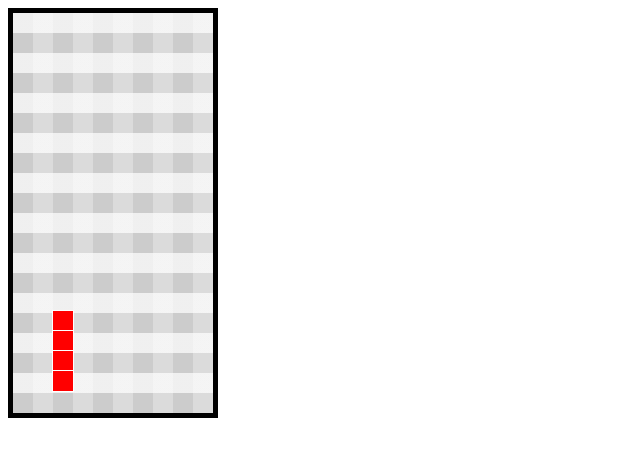
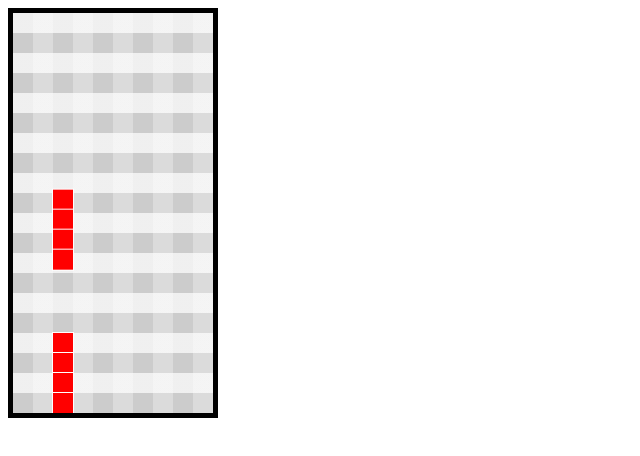
Before and after one commit to jareckikck/tetris, a plain HTML site: page index.html in a window 1280 px wide. Shown: the whole page, without its empty margins (0-640 px from the left). Drawn offline with Linux system fonts and the light colour scheme.

Commit message:
first controls attempt

```diff
--- a/chunk.js
+++ b/chunk.js
@@ -11,7 +11,8 @@ class Chunk {
 	}
 
 	getHeight() {
-		return this.shape.length * CHUNKSIZE;
+    return this.shape.length * CHUNKSIZE;
+		// return Math.max(this.shape.map(row => row.length)) * CHUNKSIZE;
 	}
 
 	draw(color) {
@@ -29,50 +30,3 @@ class Chunk {
 		}
 	}
 }
-
-class Piece extends Chunk {
-	constructor(x, y, shape) {
-		super(x, y, shape);
-		this.shape = shape || [[1, 1], [1, 1]];
-	}
-
-	moveDown() {
-		this.y = this.y + SPEED;
-	}
-
-	isActive() {
-		return this.getHeight() + this.y < CANVAS_HEIGHT;
-	}
-
-	update() {
-		if (this.isActive()) {
-			this.moveDown();
-		}
-	}
-
-	getCenterPoint() {
-		let centerX, centerY;
-		centerX = (2 * this.x + this.rowsX * CHUNKSIZE) / 2;
-		centerY = (2 * this.y + this.rowsY * CHUNKSIZE) / 2;
-		return { centerX, centerY };
-	}
-	draw() {
-		let chunks = [];
-
-		this.shape.forEach((rowY, indexY) => {
-			rowY.forEach((val, indexX) => {
-				if (val == 0) {
-					return;
-				}
-
-				chunks.push(
-					new Chunk(this.x + indexX * CHUNKSIZE, this.y + indexY * CHUNKSIZE)
-				);
-			});
-		});
-
-		chunks.forEach(chunk => {
-			chunk.draw();
-		});
-	}
-}
--- a/definitions.js
+++ b/definitions.js
@@ -12,7 +12,29 @@ function watchKeyboardInput() {
 	});
 	$(document).keyup(function(e) {
 		delete keys[e.keyCode];
-	});
+  });
+}
+
+function movePiece(){
+  for (var direction in keys) {
+    if (!keys.hasOwnProperty(direction)) continue;
+    if (direction == 65) {
+      console.log('A')
+      activePiece.moveLeft();
+    }
+    if (direction == 87) {
+      console.log('W')
+    }
+    if (direction == 68) {
+      console.log('D')
+      activePiece.moveRight();
+    }
+    if (direction == 83) {
+      console.log('S')
+    }
+    if (direction == 69) {
+    }
+  }
 }
 
 function clear() {
@@ -21,14 +43,14 @@ function clear() {
 
 function update() {
 	updatePiece();
-	activePieces.forEach(piece => {
-    piece.update();
-	});
+  activePiece.update();
+  movePiece();
 }
 function draw() {
-	Pieces.forEach(piece => {
-		piece.draw();
-	});
+	floor.forEach(piece => {
+    piece.draw();
+  });
+  activePiece.draw();
 }
 
 function collides(a, b) {
@@ -42,25 +64,25 @@ function collides(a, b) {
 
 function handleCollisions() {}
 
+// let activePiece.isActive();
+let existActivePiece = false;
 function updatePiece() {
-	activePieces = Pieces.filter(piece => {
-		return piece.isActive();
-  });
 
-	if (!activePieces.length) {
-		existActivePiece = false;
-	}
 
 	if (!existActivePiece) {
 		if (Math.floor(Math.random() * 11) < 5) {
 		  shape = [[1,1],[1,1]];
-		  Pieces.push(new Piece(40,0,shape));
 		  console.log('O');
 		} else {
 		  shape = [[1,0],[1,0],[1,0],[1,0]];
-		  Pieces.push(new Piece(40,0,shape));
 		  console.log('I');
-		}
+    }
+    activePiece = new Piece(40,0, shape);
 		existActivePiece = true;
+  }
+
+  if (!activePiece.isActive()) {
+    floor.push(...activePiece.chunks);
+		existActivePiece = false;
 	}
 }
--- a/game.js
+++ b/game.js
@@ -5,10 +5,11 @@ const CANVAS_WIDTH = 200;
 const CANVAS_HEIGHT = 400;
 const CHUNKSIZE = 20;
 const FPS = 60;
-const SPEED = 1;
+const SPEED = 5;
 
 let keys = {}
-let Pieces = [];
+let floor = [];
+
 let canvasElement = $("<canvas width='" + CANVAS_WIDTH +"' height='" + CANVAS_HEIGHT + "'></canvas");
 let canvas = canvasElement.get(0).getContext("2d");
 
--- a/index.html
+++ b/index.html
@@ -11,6 +11,7 @@
     <script src="jq.js"></script>
     <script src="definitions.js"></script>
     <script src="chunk.js"></script>
+    <script src="piece.js"></script>
     <script src="stat.js"></script>
     <script src="game.js"></script>
 </head>
--- /dev/null
+++ b/piece.js
@@ -0,0 +1,55 @@
+class Piece extends Chunk {
+	constructor(x, y, shape) {
+		super(x, y, shape);
+		this.shape = shape || [[1, 1], [1, 1]];
+		this.chunks;
+	}
+
+	moveDown() {
+    this.y = this.y + CHUNKSIZE / FPS * SPEED;
+	}
+  moveRight(){
+    console.log(this.getWidth());
+    this.x = this.x <=  CANVAS_WIDTH - this.getWidth() ? this.x+=5: this.x;
+
+  }
+  moveLeft(){
+    console.log(this.x);
+    this.x = this.x >= 0 ? this.x -= 5: this.x ;
+
+  }
+	isActive() {
+		return this.getHeight() + this.y < CANVAS_HEIGHT;
+	}
+
+	update() {
+		if (this.isActive()) {
+			this.moveDown();
+		}
+	}
+
+	getCenterPoint() {
+		let centerX, centerY;
+		centerX = (2 * this.x + this.rowsX * CHUNKSIZE) / 2;
+		centerY = (2 * this.y + this.rowsY * CHUNKSIZE) / 2;
+		return { centerX, centerY };
+	}
+	draw() {
+		this.chunks = [];
+		this.shape.forEach((rowY, indexY) => {
+			rowY.forEach((val, indexX) => {
+				if (val == 0) {
+					return;
+				}
+
+				this.chunks.push(
+					new Chunk(this.x + indexX * CHUNKSIZE, this.y + indexY * CHUNKSIZE)
+				);
+			});
+		});
+
+		this.chunks.forEach(chunk => {
+			chunk.draw();
+		});
+	}
+}
```
